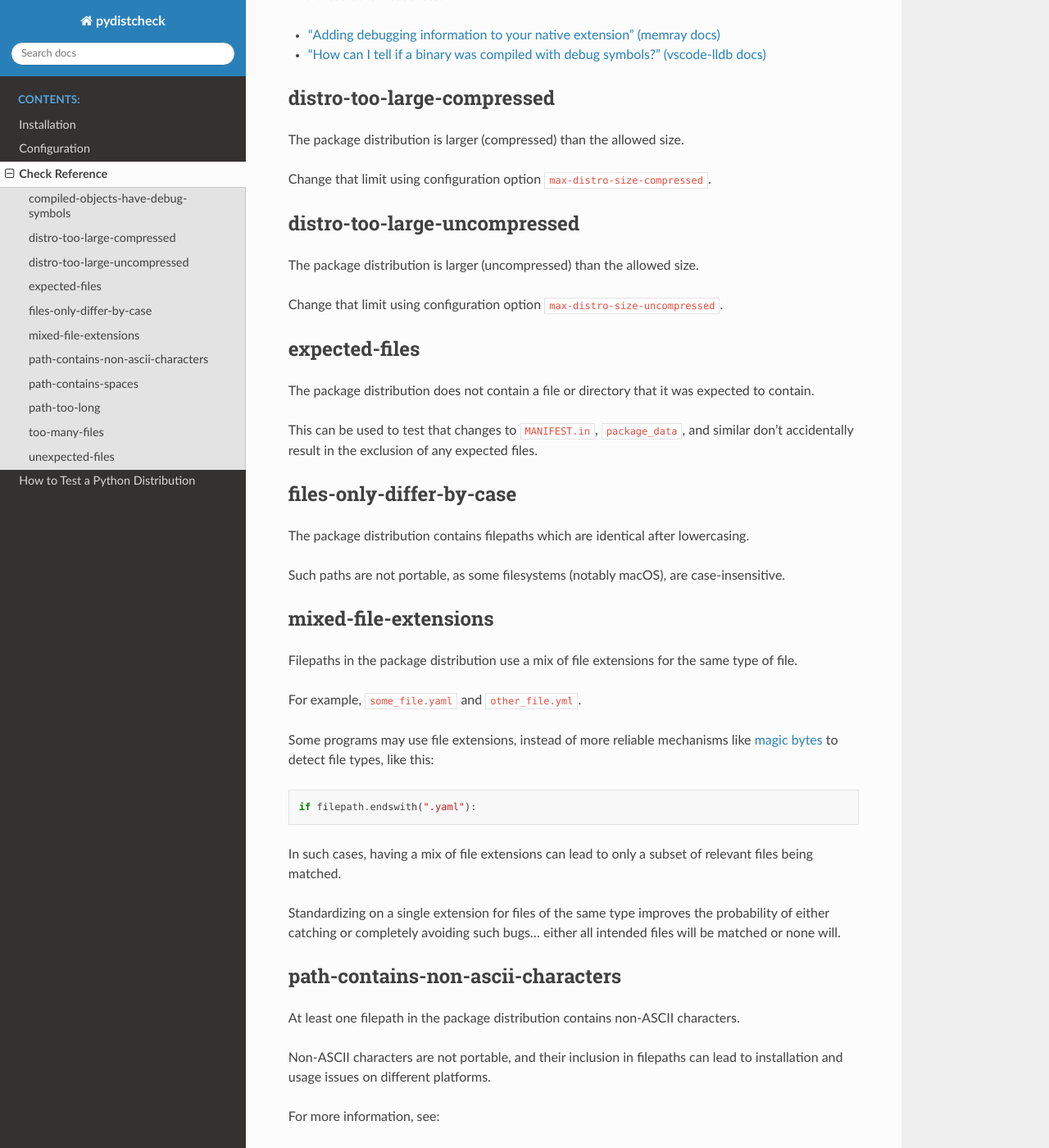
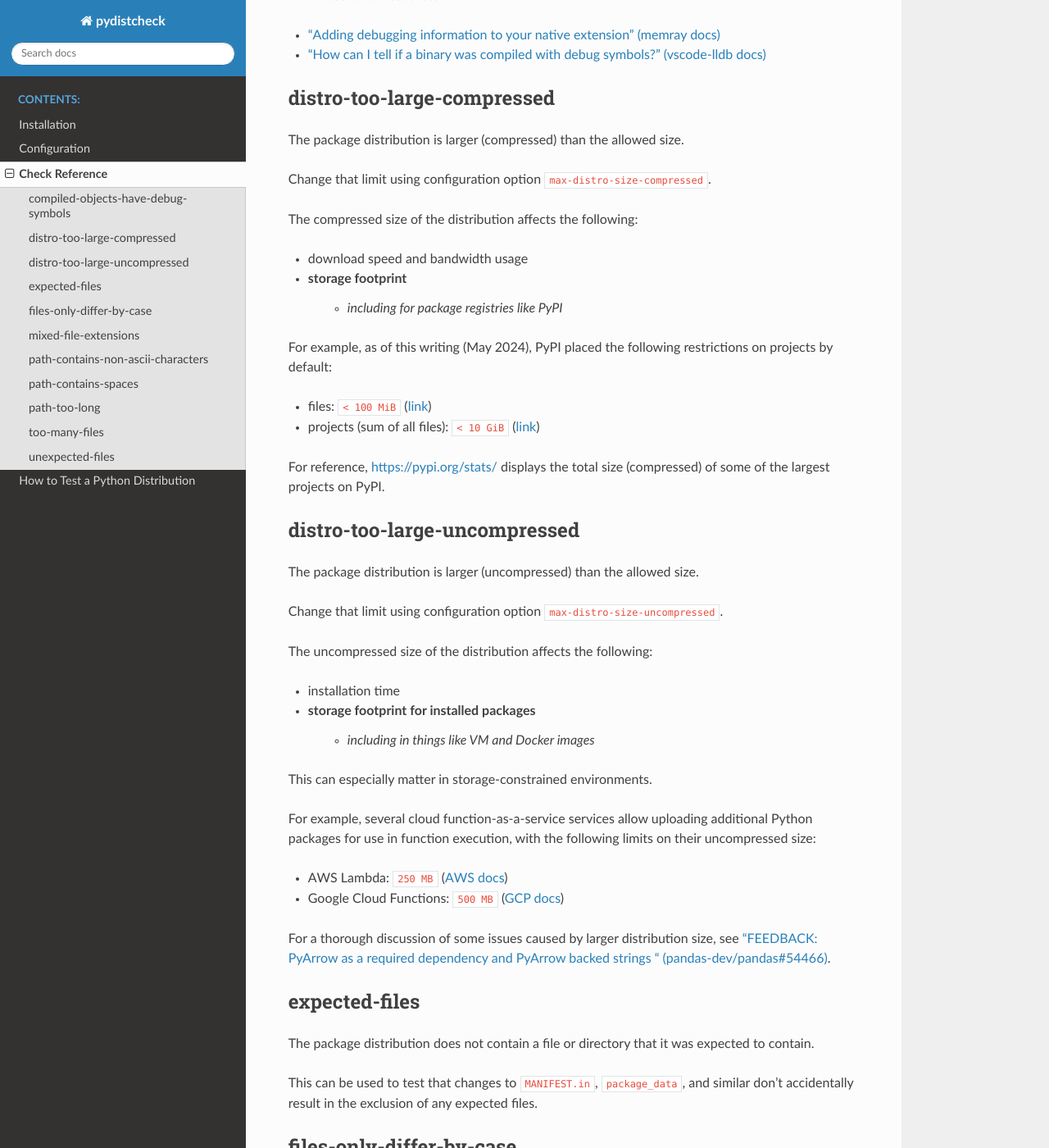
Before and after one commit to jameslamb/pydistcheck, a Sphinx documentation site: the page built from docs/check-reference.rst, in a window 1280 px wide and 1400 px high, scrolled down 1211 px. Shown: the whole window at 82% size. Built offline with Sphinx 7.4.7 and the Read the Docs theme 2.0.0, drawn with Linux system fonts in a browser that asks for light colours; some of the changed text lies outside the part shown.

Commit message:
[docs] add links and detail to Check Reference (#250)

```diff
--- a/docs/check-reference.rst
+++ b/docs/check-reference.rst
@@ -54,12 +54,42 @@
 
 Change that limit using configuration option ``max-distro-size-compressed``.
 
+The compressed size of the distribution affects the following:
+
+* download speed and bandwidth usage
+* storage footprint
+    - *including for package registries like PyPI*
+
+For example, as of this writing (May 2024), PyPI placed the following restrictions on projects by default:
+
+* files: ``< 100 MiB`` (`link <https://github.com/pypi/support/blob/f62f0ee62096ecefda543bb69bc48cd1126bfffa/.github/ISSUE_TEMPLATE/limit-request-file.yml#L4>`__)
+* projects (sum of all files): ``< 10 GiB`` (`link <https://github.com/pypi/support/blob/f62f0ee62096ecefda543bb69bc48cd1126bfffa/.github/ISSUE_TEMPLATE/limit-request-project.yml#L4>`__)
+
+For reference, https://pypi.org/stats/ displays the total size (compressed) of some of the largest projects on PyPI.
+
 distro-too-large-uncompressed
 *****************************
 
 The package distribution is larger (uncompressed) than the allowed size.
 
 Change that limit using configuration option ``max-distro-size-uncompressed``.
+
+The uncompressed size of the distribution affects the following:
+
+* installation time
+* storage footprint for installed packages
+    - *including in things like VM and Docker images*
+
+This can especially matter in storage-constrained environments.
+
+For example, several cloud function-as-a-service services allow uploading additional
+Python packages for use in function execution, with the following limits on their uncompressed size:
+
+* AWS Lambda: ``250 MB`` (`AWS docs <https://docs.aws.amazon.com/lambda/latest/dg/gettingstarted-limits.html>`__)
+* Google Cloud Functions: ``500 MB`` (`GCP docs <https://cloud.google.com/functions/quotas>`__)
+
+For a thorough discussion of some issues caused by larger distribution size, see `"FEEDBACK: PyArrow as a required dependency and PyArrow backed strings
+" (pandas-dev/pandas#54466) <https://github.com/pandas-dev/pandas/issues/54466>`__.
 
 expected-files
 **************
@@ -193,3 +223,6 @@
 
 Which files are "expected" is highly project-specific.
 See :doc:`configuration` for a list of the files ``pydistcheck`` complains about by default, and for information about how to customize that list.
+
+This can be used to test that changes to ``MANIFEST.in``, ``package_data``, and similar don't
+accidentally result in the exclusion of any expected files.
```
